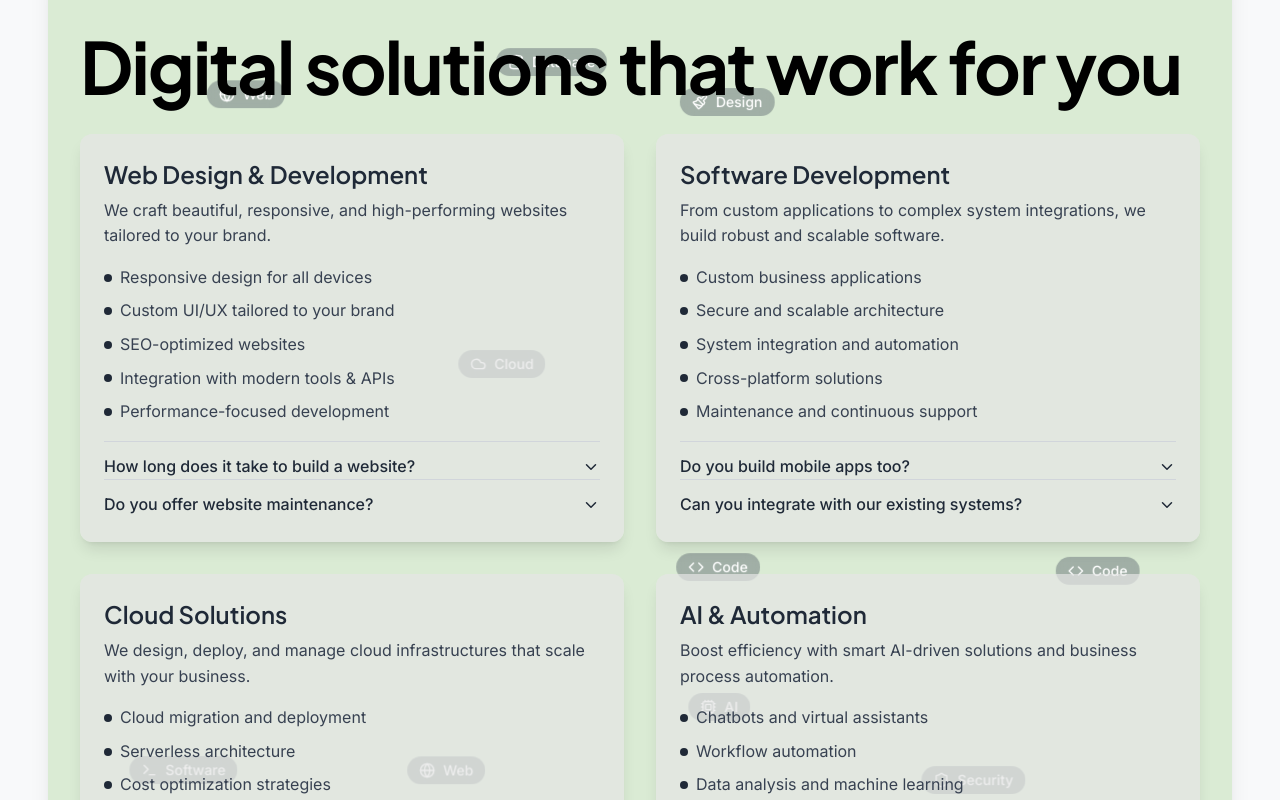
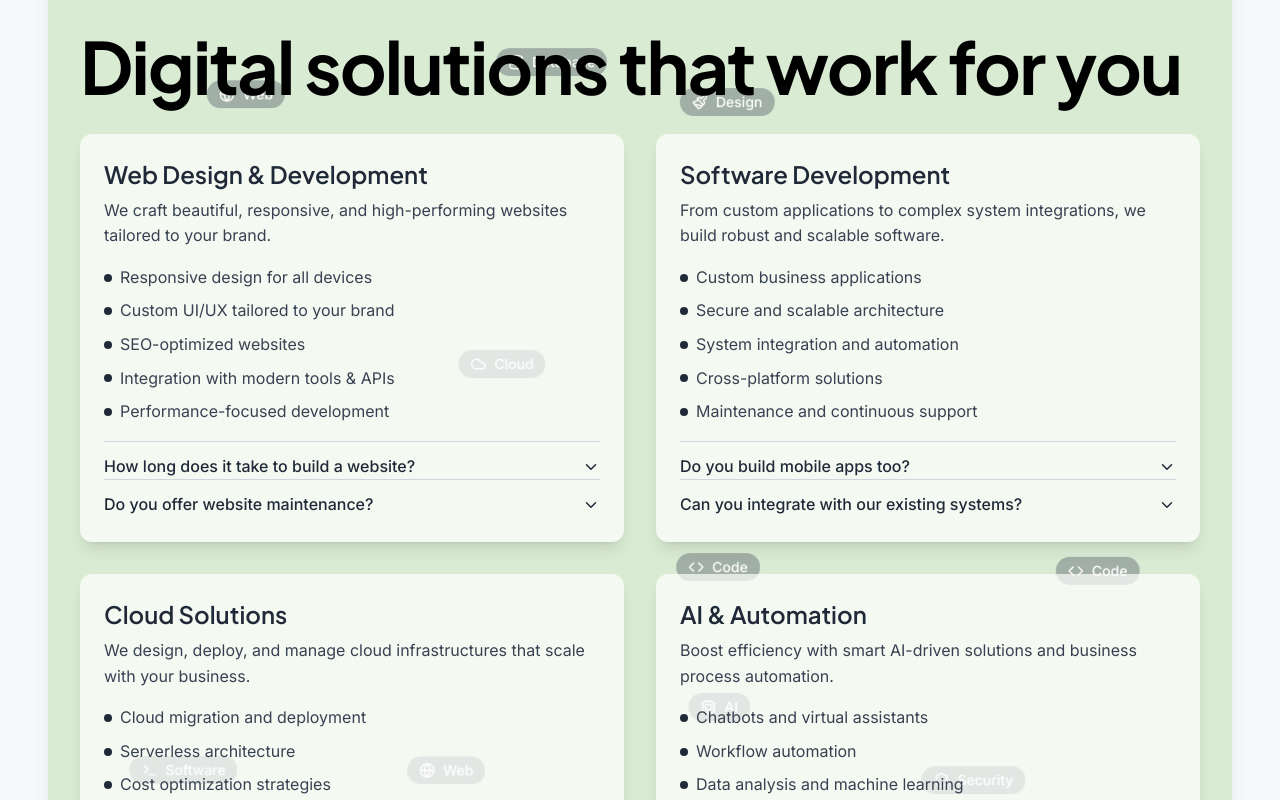
Before and after one commit to MarkusLindner123/Lindner-IT-WebsiteShop, a Next.js app: page /en in a window 1280 px wide. Shown: the part 1600-2400 px from the top of the page. Built offline with nearby package versions, Linux system fonts and the light colour scheme.

Commit message:
ok alles top.

```diff
--- a/src/app/globals.css
+++ b/src/app/globals.css
@@ -12,7 +12,7 @@
   --color-services-bg: #ffffff;
   --color-services-tag-bg: rgba(75, 85, 99, 0.4);
   --color-services-tag-text: #ffffff;
-  --color-services-card-bg: rgba(230, 230, 230, 0.7);
+  --color-services-card-bg: rgba(255, 255, 255, 0.7);
   --color-services-card-text: #1f2937;
   --color-services-card-title: #1f2937;
   --color-services-card-description: #374151;
@@ -142,12 +142,3 @@ ul.list-disc li::marker { color: var(--color-accent-two); }
 /* Accordion */
 .faq-question { cursor: pointer; display: flex; justify-content: space-between; align-items: center; }
 .faq-answer { margin-top: 0.5rem; color: var(--color-services-card-description); }
-@layer utilities {
-  .no-scrollbar::-webkit-scrollbar {
-    display: none;
-  }
-  .no-scrollbar {
-    -ms-overflow-style: none; /* IE and Edge */
-    scrollbar-width: none; /* Firefox */
-  }
-}
```
